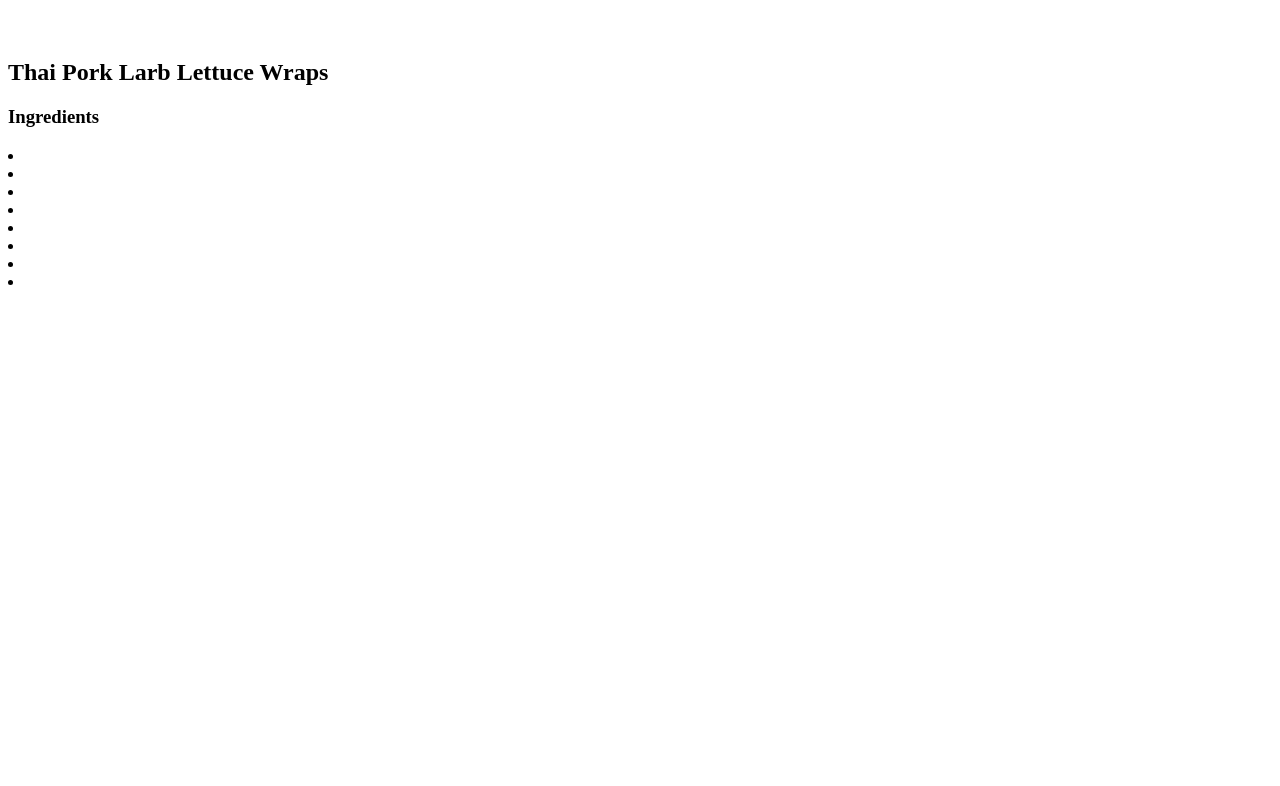
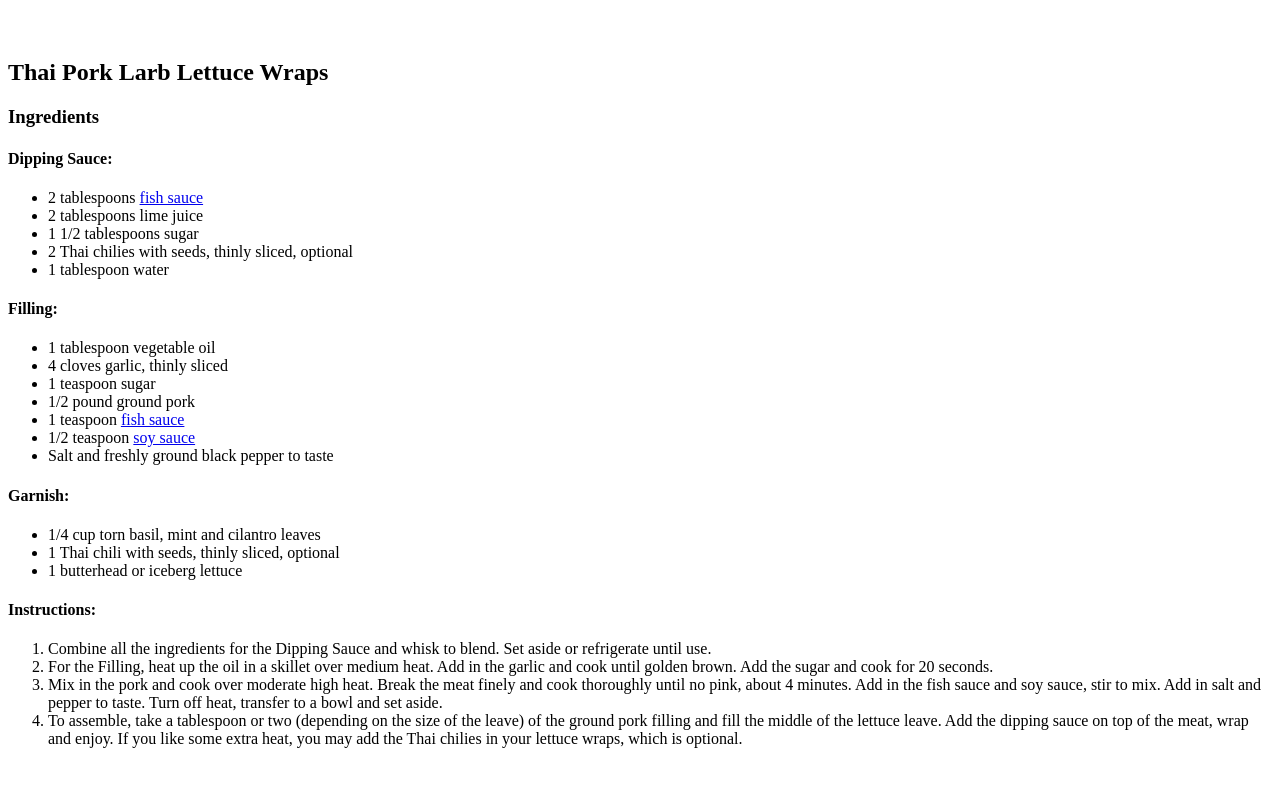
Before and after one commit to sanjmahal/odin-recipes, a plain HTML site: page recipes/porklarblettucewraps.html in a window 1280 px wide. Drawn offline with Linux system fonts and the light colour scheme.

Commit message:
Added finished pages for Odin Recipes

```diff
--- a/recipes/porklarblettucewraps.html
+++ b/recipes/porklarblettucewraps.html
@@ -11,15 +11,36 @@
                <img src=>
                <h2>Thai Pork Larb Lettuce Wraps</h2>
                  <h3> Ingredients</h3>
-                    <p>
-                    <li></li>
-                    <li></li>
-                    <li></li>
-                    <li></li>
-                    <li></li>
-                    <li></li>
-                    <li></li>
-                    <li></li>
-                    </p>
+                    <h4>Dipping Sauce:</h4>
+                        <ul>
+                            <li>2 tablespoons <a href="https://rasamalaysia.com/ingredients/fish-sauce/" rel="nofollow">fish sauce</a>					</li>
+                            <li>2 tablespoons lime juice</li>
+                            <li>1 1/2 tablespoons sugar</li>
+                            <li>2 Thai chilies with seeds, thinly sliced, optional</li>
+                            <li>1 tablespoon water</li>
+                        </ul>
+                    <h4>Filling:</h4>
+                        <ul>
+                            <li>1 tablespoon vegetable oil</li>
+                            <li>4 cloves garlic, thinly sliced</li>
+                            <li>1 teaspoon sugar</li>
+                            <li>1/2 pound ground pork</li>
+                            <li>1 teaspoon <a href="https://rasamalaysia.com/ingredients/fish-sauce/" rel="nofollow">fish sauce</a></li>
+                            <li>1/2 teaspoon <a href="https://rasamalaysia.com/ingredients/soy-sauce/" rel="nofollow">soy sauce</a></li>
+                            <li>Salt and freshly ground black pepper to taste</li>
+                        </ul>
+                    <h4>Garnish:</h4>
+                        <ul>
+                            <li>1/4 cup torn basil, mint and cilantro leaves</li>
+                            <li>1 Thai chili with seeds, thinly sliced, optional</li>
+                            <li>1 butterhead or iceberg lettuce</li>
+                        </ul>
+                    <h4>Instructions:</h4>
+                    <ol>
+                        <li>Combine all the ingredients for the Dipping Sauce and whisk to blend. Set aside or refrigerate until use.</li>
+                        <li>For the Filling, heat up the oil in a skillet over medium heat. Add in the garlic and cook until golden brown. Add the sugar and cook for 20 seconds.</li>
+                        <li>Mix in the pork and cook over moderate high heat. Break the meat finely and cook thoroughly until no pink, about 4 minutes. Add in the fish sauce and soy sauce, stir to mix. Add in salt and pepper to taste. Turn off heat, transfer to a bowl and set aside.</li>
+                        <li>To assemble, take a tablespoon or two (depending on the size of the leave) of the ground pork filling and fill the middle of the lettuce leave. Add the dipping sauce on top of the meat, wrap and enjoy. If you like some extra heat, you may add the Thai chilies in your lettuce wraps, which is optional.</li>
+                    </ol>
             </body>
     </html>
```
Also changed, not shown: recipes/salad.html (+10 -1 lines), recipes/radicchio_salad.jpeg (added).
